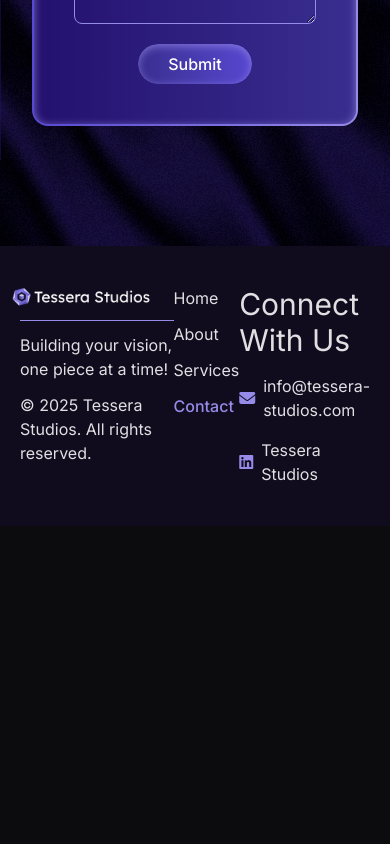
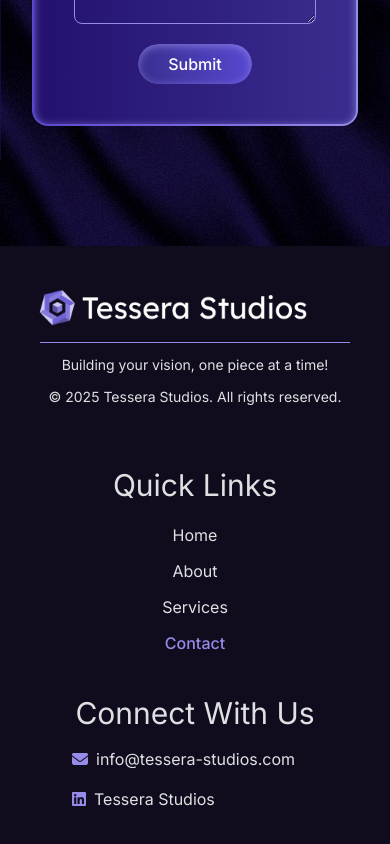
Before and after one commit to Tessera-Studios/Tessera-Web, a React (Vite) app in the folder frontend/: page /contact in a window 390 px wide. Shown: the part 684-1528 px from the top of the page. Before the commit the page ends 1210 px from the top, so only its background shows below. Built offline with nearby package versions, Linux system fonts and the light colour scheme.

Commit message:
Added mobile responsiveness to footer

```diff
--- a/frontend/src/components/Footer.tsx
+++ b/frontend/src/components/Footer.tsx
@@ -3,28 +3,29 @@ import logo from "../assets/logo.png"
 
 function Footer() {
     return (
-        <div className="flex justify-around bg-[var(--surface-purple)] px-5 py-10">
-            <div id="section-1" className="flex flex-col gap-3">
+        <div className="md:flex justify-around bg-[var(--surface-purple)] px-10 md:px-5 py-10">
+            <div id="section-1" className="flex flex-col gap-3 mb-15 md:mb-0">
                 <img src={logo} width={300} className="ml-[-15px]" />
                 <div className="bg-[var(--secondary)] w-full min-h-[1px]"></div>
-                <p>Building your vision, one piece at a time!</p>
-                <p>© 2025 Tessera Studios. All rights reserved.</p>
+                <p className="text-center md:text-start text-sm md:text-base">Building your vision, one piece at a time!</p>
+                <p className="text-center md:text-start text-sm md:text-base">© 2025 Tessera Studios. All rights reserved.</p>
             </div>
 
-            <div id="section-2" className="flex flex-col gap-3">
+            <div id="section-2" className="flex flex-col gap-3 mb-10 md:mb-0 text-center md:text-start">
+                <p className="text-3xl block md:hidden mb-2">Quick Links</p>
                 <NavLink to="/">Home</NavLink>
                 <NavLink to="/about">About</NavLink>
                 <NavLink to="/services">Services</NavLink>
                 <NavLink to="/contact">Contact</NavLink>
             </div>
 
-            <div id="section-3" className="flex flex-col gap-4">
+            <div id="section-3" className="flex flex-col gap-4 mb-10 md:mb-0 text-center md:text-start">
                 <p className="text-3xl">Connect With Us</p>
-                <div className="flex items-center gap-2">
+                <div className="flex items-center gap-2 ml-8 md:ml-0">
                     <i className="fa-solid fa-envelope text-[var(--secondary)]"></i>
                     <p>info@tessera-studios.com</p>
                 </div>
-                <div className="flex items-center gap-2">
+                <div className="flex items-center gap-2 ml-8 md:ml-0">
                     <i className="fab fa-linkedin text-[var(--secondary)]"></i>
                     <p>Tessera Studios</p>
                 </div>
```
